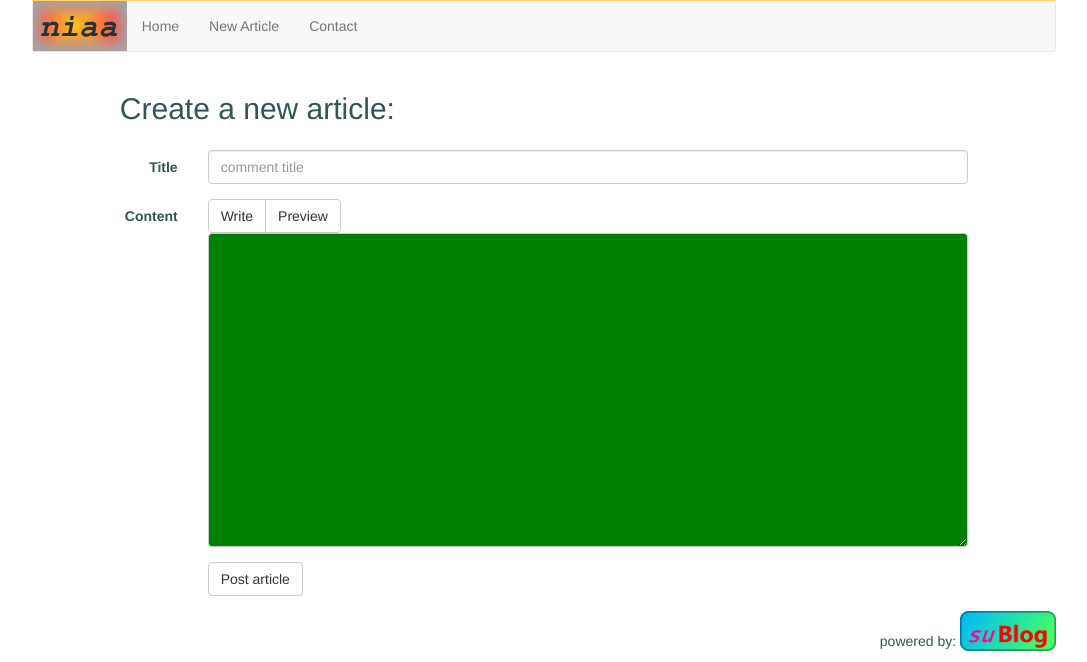
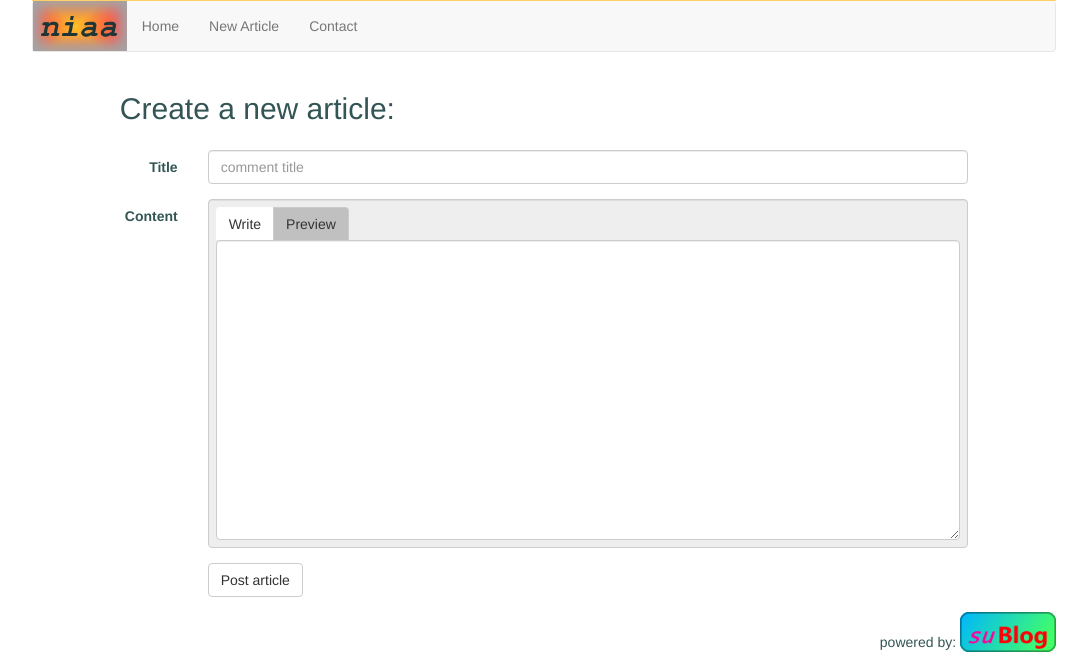
Before and after one commit to mikemey/sublog, a Django app: template templates/new_article.html in a window 1280 px wide. Shown: the part 158-820 px from the top of the page, without its empty margins (96-1183 px from the left). Run offline with Django 3.2, Linux system fonts and the light colour scheme; the template is opened without the code that fills it, so the values that code supplies are empty; some libraries are stand-ins or nearby versions.

Commit message:
first working draft of preview (in post new aricle view).

```diff
--- a/src/static/sublog.css
+++ b/src/static/sublog.css
@@ -67,3 +67,46 @@ div.panel-body {
   font-size: 90%;
   padding: 4px 8px;
 }
+
+div.previewable {
+  border: 1px solid #ccc;
+  border-radius: 4px;
+  box-shadow: 0 1px 1px rgba(0, 0, 0, 0.075) inset;
+  background-color: #eeeeee;
+  padding: 7px;
+}
+
+.previewable .grey-btn {
+  background-color: #c0c0c0;
+  border-bottom-left-radius: 0px;
+  border-bottom-right-radius: 0px;
+  border-bottom: 0 none;
+}
+
+.previewable .active-btn {
+  background-color: #ffffff;
+  border-color: #ffffff;
+  cursor: auto;
+}
+
+.previewable button.grey-btn:disabled:hover {
+  background-color: #ffffff;
+  cursor: auto;
+}
+
+.area-spacer {
+  padding: 0px;
+}
+
+.write-area {
+  min-height: 300px;
+  padding: 8px;
+}
+
+.preview-area {
+  background-color: #fdfdfd;
+  border: 1px solid #ccc;
+  border-radius: 4px;
+  box-shadow: 0 1px 1px rgba(0, 0, 0, 0.075) inset;
+  padding: 7px 12px;
+}
--- a/templates/partials/preview_form_group.html
+++ b/templates/partials/preview_form_group.html
@@ -1,14 +1,16 @@
-<div>
+<div class="previewable">
     <div class="btn-group" role="group">
-        <button id="write-button" type="button" class="btn btn-default">Write</button>
-        <button id="preview-button" type="button" class="btn btn-default">Preview</button>
-    </div>
-    <div id="user-preview" class="hidden" style="background-color: red;">
+        <div id="write-button" class="grey-btn active-btn btn btn-default">Write</div>
+        <div id="preview-button" class="grey-btn btn btn-default">Preview</div>
     </div>
 
-    <textarea id="user-input" class="form-control" placeholder="your post"
-              style="background-color: green;"
-              name="content" rows="{{ rows }}">{{ content }} </textarea>
+    <div class="area-spacer">
+        <textarea id="write-area" class="write-area form-control" placeholder="your post" name="content">
+            {{ content }}
+        </textarea>
+
+        <div id="preview-area" class="hidden preview-area"></div>
+    </div>
 </div>
 {% load staticfiles %}
 <script src="{% static 'js.cookie-2.0.3.min.js' %}"></script>
```
Also changed, not shown: src/static/preview.js (+34 -27 lines).
